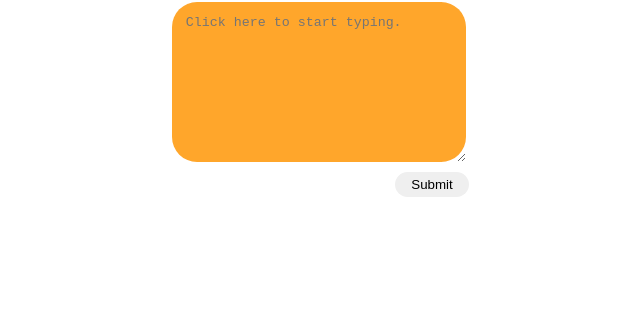
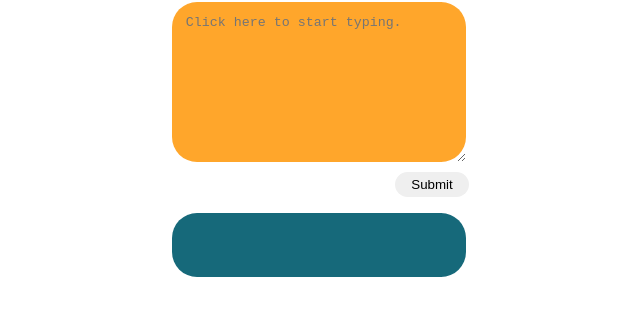
Before and after one commit to furious-monkey/diary-app, a plain HTML site: page index.html in a window 1280 px wide. Shown: the part 144-460 px from the top of the page, without its empty margins (321-961 px from the left). Drawn offline with Linux system fonts and the light colour scheme.

Commit message:
When submiting, the value of entryTextbox gets reseted. some modificatins on the CSS files for #entries

```diff
--- a/index.css
+++ b/index.css
@@ -33,3 +33,14 @@ body {
     padding: 5px 16px;
     margin-left: 76%;
 }
+
+#entries {
+     background: #16697A;
+     color: #EDE7E3;
+     font-family: cursive;
+     padding: 2em;
+     max-width: 20em;
+     border: unset;
+     border-radius: 25px;
+     margin-top: 1em;
+ }
--- a/index.js
+++ b/index.js
@@ -8,6 +8,7 @@ function addEntryToDom(event) {
     entryDiv.className = 'single-entry' //asign classname to the new div element.
     entryDiv.innerText = entryTextbox[0].value //because getElementsByClassName returns a "array-like" object we need to look at the first index of it to get the value.
     entriesSection.append(entryDiv)
+    entryTextbox[0].value = ''
 }
 
 //listening for the submit and calling function to prevent refresh.
```
